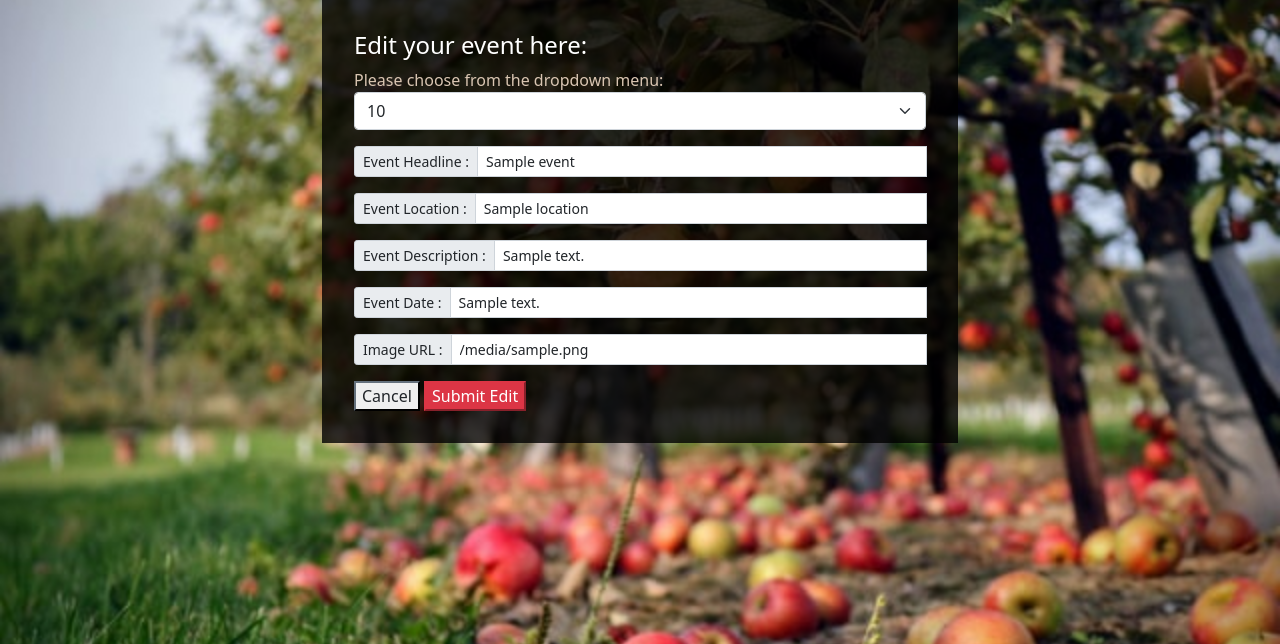
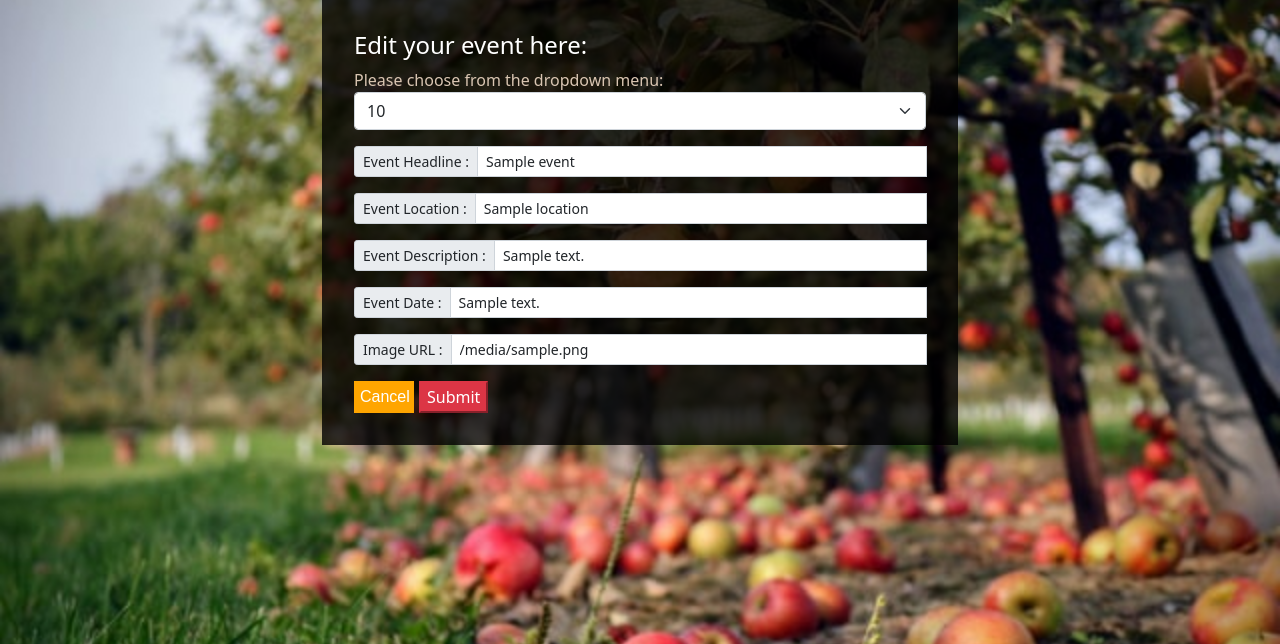
Before and after one commit to BXS-Archipelago/MadeWithPride, a Flask app: template templates/edit_event.html in a window 1280 px wide. Shown: the part 135-779 px from the top of the page. Run offline with Flask 2, Linux system fonts and the light colour scheme; the template is opened without the code that fills it: most values are stand-ins (such as "Sample title", 1, 10 or a date in 2020); some libraries are stand-ins or nearby versions; some web fonts are replaced.

Commit message:
fix cancel button on edit

```diff
--- a/static/CSS/style.css
+++ b/static/CSS/style.css
@@ -169,6 +169,22 @@ further!! Something about Sass mixins?!*/
     color: white;
 }
 
+.btn-holder {
+    width: 25%;
+    display: flex;
+    flex-direction: row;
+}
+
+.cancel-btn {
+    padding: 4px 6px;
+    width: 60px;
+    background-color: orange;
+    margin-right: 5px;
+    font-family: arial;
+    color: white;
+    text-decoration: none;
+}
+
 .nav-links-right {
     display: flex;
     justify-content: flex-end;
--- a/templates/edit_event.html
+++ b/templates/edit_event.html
@@ -44,7 +44,7 @@
         <div class="input-group input-group-sm mb-3 mt-2 form-spacing">
             <span class="input-group-text col-1.5" id="inputGroup-sizing-sm">Event Location : </span>
 
-            <input id="location" name="location" type="text" minlength="5" maxlength="100" value ="{{ event.location }}"
+            <input id="location" name="location" type="text" maxlength="200" value ="{{ event.location }}"
                 class="validate form-control" required>
             <label for="location"></label>
         </div>
@@ -80,10 +80,10 @@
 
 
         <!-- button -->
-        <div class="class">
-            <button href="{{ url_for('events')}}" class="btn-outline-dark"> Cancel</button>
+        <div class="btn-holder">
+            <a href="{{ url_for('events')}}" class="cancel-btn"> Cancel</a>
             <button type="submit" class="btn-danger">
-                Submit Edit
+                Submit
             </button>
     </form>
 </div>
```
